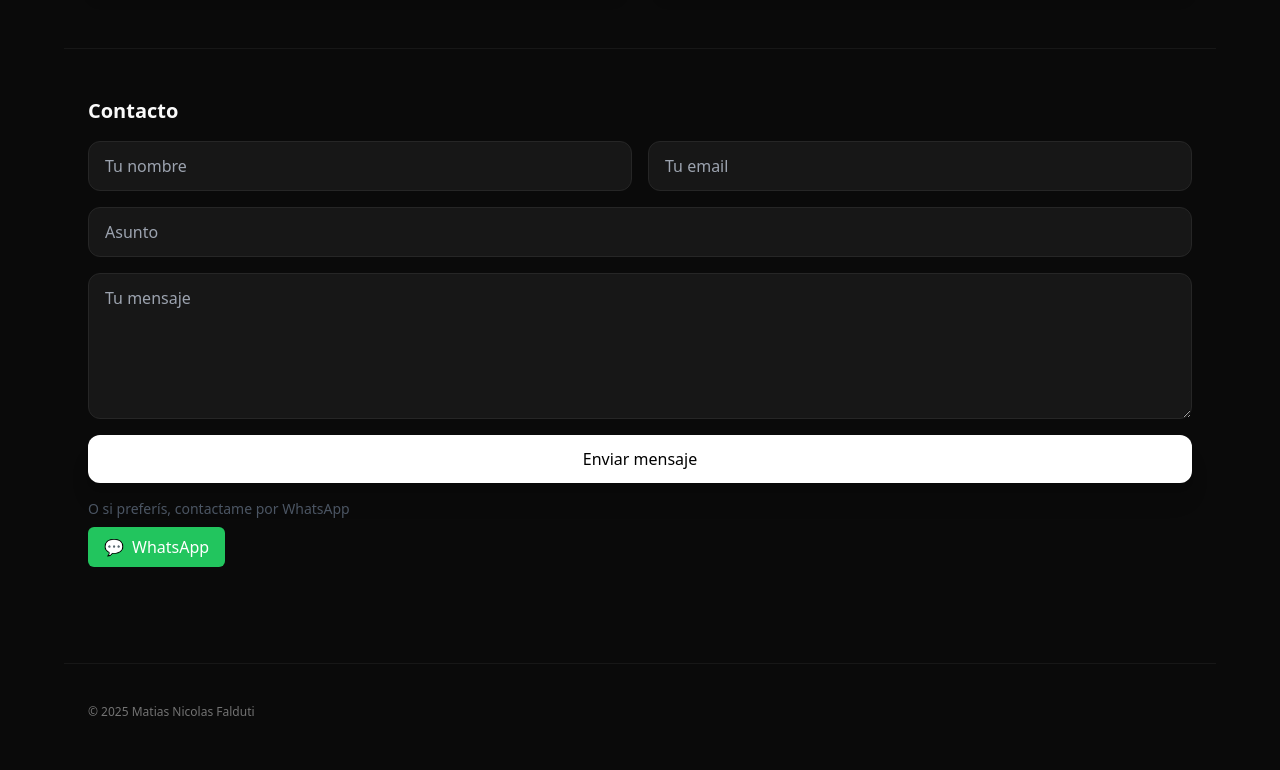
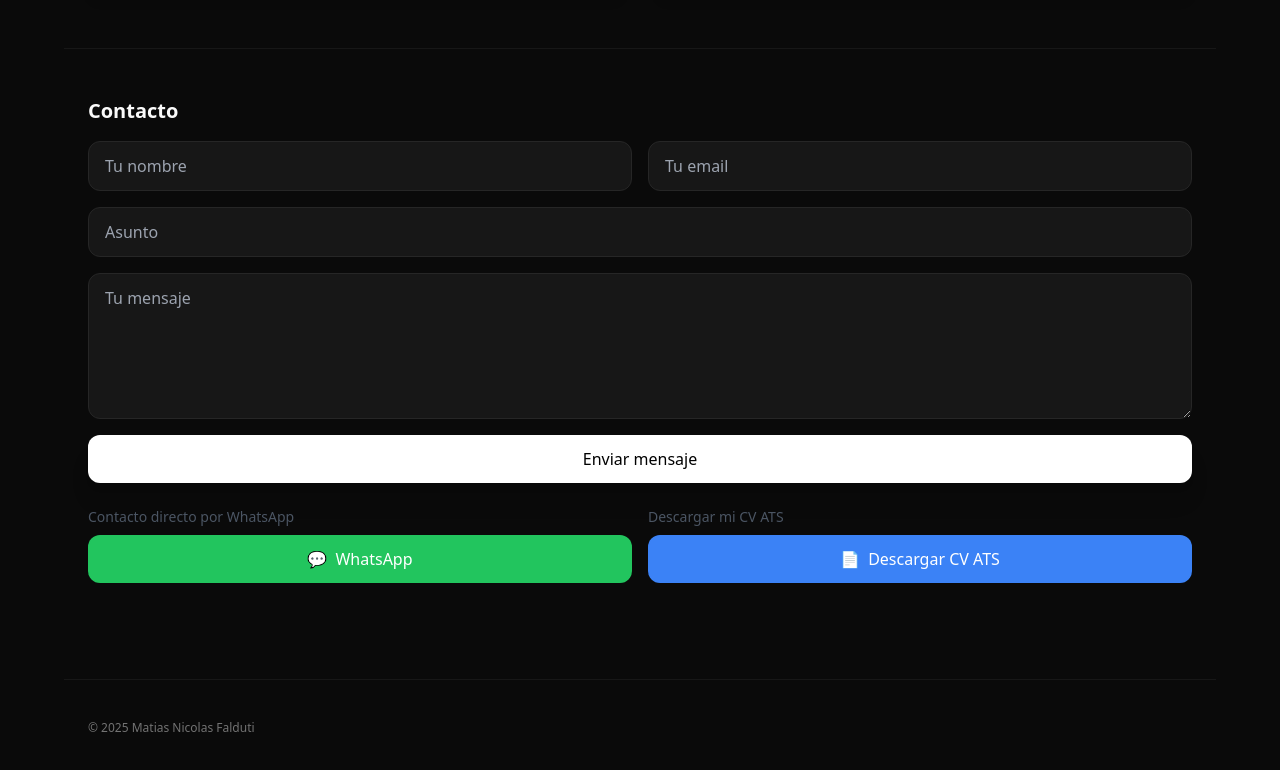
Before and after one commit to falduti90/Portfolio, a React (Vite) app: page / in a window 1280 px wide. Shown: the part 4504-5274 px from the top of the page. Built offline with nearby package versions, Linux system fonts and the light colour scheme; no server answers.

Commit message:
chore: sube cambios de Portfolio

```diff
--- a/src/components/Contact.jsx
+++ b/src/components/Contact.jsx
@@ -4,6 +4,20 @@ export default function Contact() {
   const [state, setState] = useState({ sending: false, ok: false, error: '' })
   const formRef = useRef()
   const FORM_ID = import.meta.env.VITE_FORMSPREE_ID
+
+  // Función para descargar el CV
+  const downloadCV = () => {
+    // Ruta al archivo CV - CORREGIDA
+    const cvUrl = '/cv/CV_ATS_MF.pdf'
+
+    // Crear un enlace temporal para la descarga - CORREGIDO
+    const link = document.createElement('a')
+    link.href = cvUrl
+    link.download = 'CV_ATS_Desarrollador.pdf'
+    document.body.appendChild(link)
+    link.click()
+    document.body.removeChild(link)
+  }
 
   const onSubmit = async (e) => {
     e.preventDefault()
@@ -23,7 +37,7 @@ export default function Contact() {
       })
 
       if (res.ok) {
-        formRef.current.reset() // ✅ Usamos la referencia aquí
+        formRef.current.reset()
         setState({ sending: false, ok: true, error: '' })
         setTimeout(() => setState(s => ({ ...s, ok: false })), 5000)
       } else {
@@ -89,20 +103,32 @@ export default function Contact() {
         )}
       </form>
 
-<div className="mt-4">
-  <p className="text-sm text-gray-600 mb-2">O si preferís, contactame por WhatsApp</p>
+      {/* Sección de botones de contacto alternativos */}
+      <div className="mt-6 grid md:grid-cols-2 gap-4">
+        <div>
+          <p className="text-sm text-gray-600 mb-2">Contacto directo por WhatsApp</p>
           <a
             href="https://wa.me/5491131292991"
             target="_blank"
             rel="noopener noreferrer"
-    className="inline-flex items-center justify-center gap-2 bg-green-500 hover:bg-green-600 text-white font-medium py-2 px-4 rounded-md transition-colors duration-200"
+            className="inline-flex items-center justify-center gap-2 w-full bg-green-500 hover:bg-green-600 text-white font-medium py-3 px-4 rounded-xl transition-colors duration-200"
           >
             <span>💬</span>
             WhatsApp
           </a>
         </div>
 
-
+        <div>
+          <p className="text-sm text-gray-600 mb-2">Descargar mi CV ATS</p>
+          <button
+            onClick={downloadCV}
+            className="inline-flex items-center justify-center gap-2 w-full bg-blue-500 hover:bg-blue-600 text-white font-medium py-3 px-4 rounded-xl transition-colors duration-200"
+          >
+            <span>📄</span>
+            Descargar CV ATS
+          </button>
+        </div>
+      </div>
     </section>
   )
 }
```
Also changed, not shown: 1 other file (tests, documents, lock files or other folders). Lines whose indentation alone changed are shown as unchanged.
